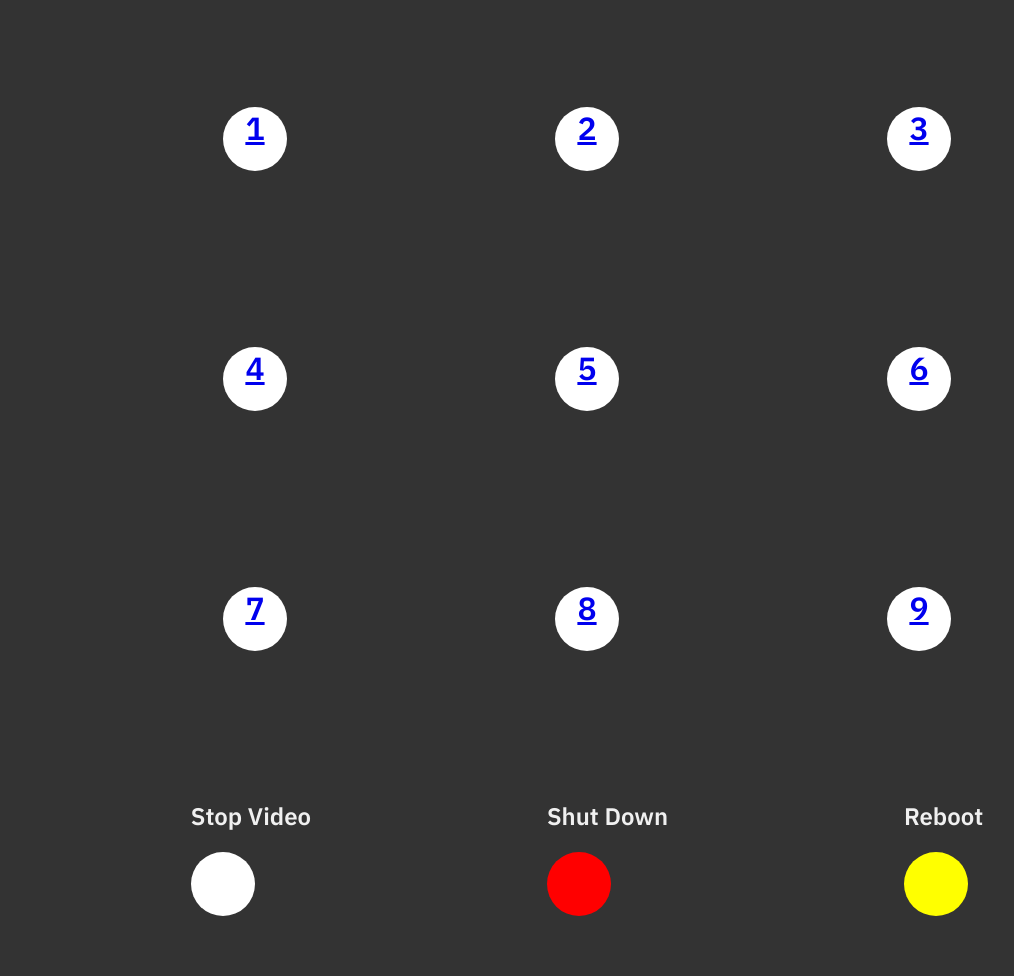
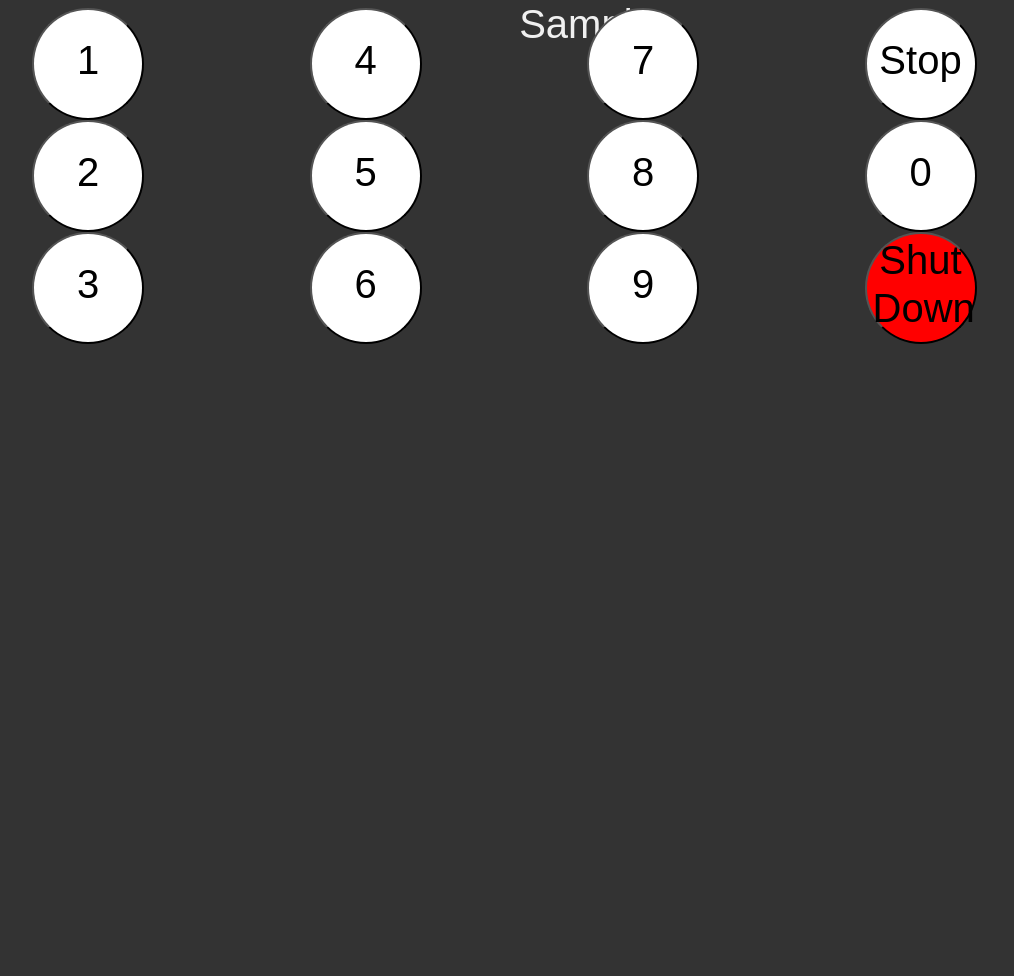
Before and after one commit to F2b59/RasPiTV, a Flask app: template templates/index.html in a window 1280 px wide. Shown: the whole page, without its empty margins (53-1067 px from the left). After the commit the page ends 344 px from the top, so only its background shows below. Run offline with Flask 2, Linux system fonts and the light colour scheme; the template is opened without the code that fills it: most values are stand-ins (such as "Sample title", 1, 10 or a date in 2020); some libraries are stand-ins or nearby versions.

Commit message:
Update index.html

```diff
--- a/templates/index.html
+++ b/templates/index.html
@@ -1,8 +1,11 @@
 <!DOCTYPE html>
 
    <head>
-        <meta name="viewport" content="width=device-width, initial-scale=1">
-        <link href="https://fonts.googleapis.com/css2?family=IBM+Plex+Sans:wght@300;400;600&display=swap" rel="stylesheet">
+        <meta charset="utf-8">
+        <meta name="viewport" content="width=device-width, initial-scale=1, shrink-to-fit=no">
+	<link rel="stylesheet" href="https://maxcdn.bootstrapcdn.com/bootstrap/4.0.0/css/bootstrap.min.css" integrity="sha384-Gn5384xqQ1aoWXA+058RXPxPg6fy4IWvTNh0E263XmFcJlSAwiGgFAW/dAiS6JXm" crossorigin="anonymous">
+        <!-- <link href="https://fonts.googleapis.com/css2?family=IBM+Plex+Sans:wght@300;400;600&display=swap" rel="stylesheet"> -->
+
         <title>{{ title }}</title>
         <style>
         body {
@@ -26,8 +29,8 @@
         }
         .button {
                 display: block;
-                width: 4em;
-                height: 4em;
+                width: 7em;
+                height: 7em;
                 border-radius: 50%;
         }
         .button--red {
@@ -46,58 +49,74 @@
    <body>
 
 
+       <center><h1 style=font-size:40px>{{ ch }}</h1></center>
+
         <div class="container">
-	        <div class="container_button">
-                        <a href="/01.html" class="button button--white"><center><h1>1</h1></center></a>
+
+	    <div class="col">
+	            <form method="POST" action="setch">
+	                <div class="row">
+		            <button name="ch_select" type="submit" class="button button--white" value="1"><h1 style=font-size:40px>1</h1></>
                         </div>
-	        <div class="container_button">
-                        <a href="/02.html" class="button button--white"><center><h1>2</h1></center></a>
+	                <div class="row">
+		            <button name="ch_select" type="submit" class="button button--white" value="2"><h1 style=font-size:40px>2</h1></>
     		        </div>
-	        <div class="container_button">
-                        <a href="/03.html" class="button button--white"><center><h1>3</h1></center></a>
+	                <div class="row">
+		            <button name="ch_select" type="submit" class="button button--white" value="3"><h1 style=font-size:40px>3</h1></>
     		        </div>
+                    </form>
             </div>
 
-	<div class="container">
-	        <div class="container_button">
-                        <a href="/04.html" class="button button--white"><center><h1>4</h1></center></a>
+	    <div class="col">
+	            <form method="POST" action="setch">
+	                <div class="row">
+		            <button name="ch_select" type="submit" class="button button--white" value="4"><h1 style=font-size:40px>4</h1></>
                         </div>
-	        <div class="container_button">
-                        <a href="/05.html" class="button button--white"><center><h1>5</h1></center></a>
+	                <div class="row">
+		            <button name="ch_select" type="submit" class="button button--white" value="5"><h1 style=font-size:40px>5</h1></>
     		        </div>
-	        <div class="container_button">
-                        <a href="/06.html" class="button button--white"><center><h1>6</h1></center></a>
+	                <div class="row">
+		            <button name="ch_select" type="submit" class="button button--white" value="6"><h1 style=font-size:40px>6</h1></>
     		        </div>
+                    </form>
             </div>
 
-	<div class="container">
-	        <div class="container_button">
-                        <a href="/07.html" class="button button--white"><center><h1>7</h1></center></a>
+	    <div class="col">
+	            <form method="POST" action="setch">
+	                <div class="row">
+		            <button name="ch_select" type="submit" class="button button--white" value="7"><h1 style=font-size:40px>7</h1></>
                         </div>
-	        <div class="container_button">
-                        <a href="/08.html" class="button button--white"><center><h1>8</h1></center></a>
+	                <div class="row">
+		            <button name="ch_select" type="submit" class="button button--white" value="8"><h1 style=font-size:40px>8</h1></>
     		        </div>
-	        <div class="container_button">
-                        <a href="/09.html" class="button button--white"><center><h1>9</h1></center></a>
+	                <div class="row">
+		            <button name="ch_select" type="submit" class="button button--white" value="9"><h1 style=font-size:40px>9</h1></>
     		        </div>
+                    </form>
             </div>
 
-        <div class="container">
-                {{success}}
-                <div class="container__button">
-                        <h2>Stop Video</h2>
-                        <a href="/stop.html" class="button button--white"></a>
+	    <div class="col">
+	            <form method="POST" action="setch">
+	                <div class="row">
+		            <button name="stop" type="submit" class="button button--white"><h1 style=font-size:40px>Stop</h1></>
                         </div>
-                <div class="container__button">
-                        <h2>Shut Down</h2>
-                        <a href="/shutdown.html" class="button button--red"></a>
+	                <div class="row">
+		            <button name="ch_select" type="submit" class="button button--white" value="0"><h1 style=font-size:40px>0</h1></>
     		        </div>
-                <div class="container__button">
-                        <h2>Reboot</h2>
-                        <a href="/reboot.html" class="button button--yellow"></a>
+	                <div class="row">
+		            <button name="shutdown" type="submit" class="button button--red"><h1 style=font-size:40px>Shut<br>Down</h1></>
+    		        </div>
+                    </form>
             </div>
         </div>
 
 
+
+
+    <!-- Optional JavaScript -->
+    <script src="https://code.jquery.com/jquery-3.2.1.slim.min.js" integrity="sha384-KJ3o2DKtIkvYIK3UENzmM7KCkRr/rE9/Qpg6aAZGJwFDMVNA/GpGFF93hXpG5KkN" crossorigin="anonymous"></script>
+    <script src="https://cdnjs.cloudflare.com/ajax/libs/popper.js/1.12.9/umd/popper.min.js" integrity="sha384-ApNbgh9B+Y1QKtv3Rn7W3mgPxhU9K/ScQsAP7hUibX39j7fakFPskvXusvfa0b4Q" crossorigin="anonymous"></script>
+    <script src="https://maxcdn.bootstrapcdn.com/bootstrap/4.0.0/js/bootstrap.min.js" integrity="sha384-JZR6Spejh4U02d8jOt6vLEHfe/JQGiRRSQQxSfFWpi1MquVdAyjUar5+76PVCmYl" crossorigin="anonymous"></script>
+
    </body>
 </html>
```
Lines whose indentation alone changed are shown as unchanged.
